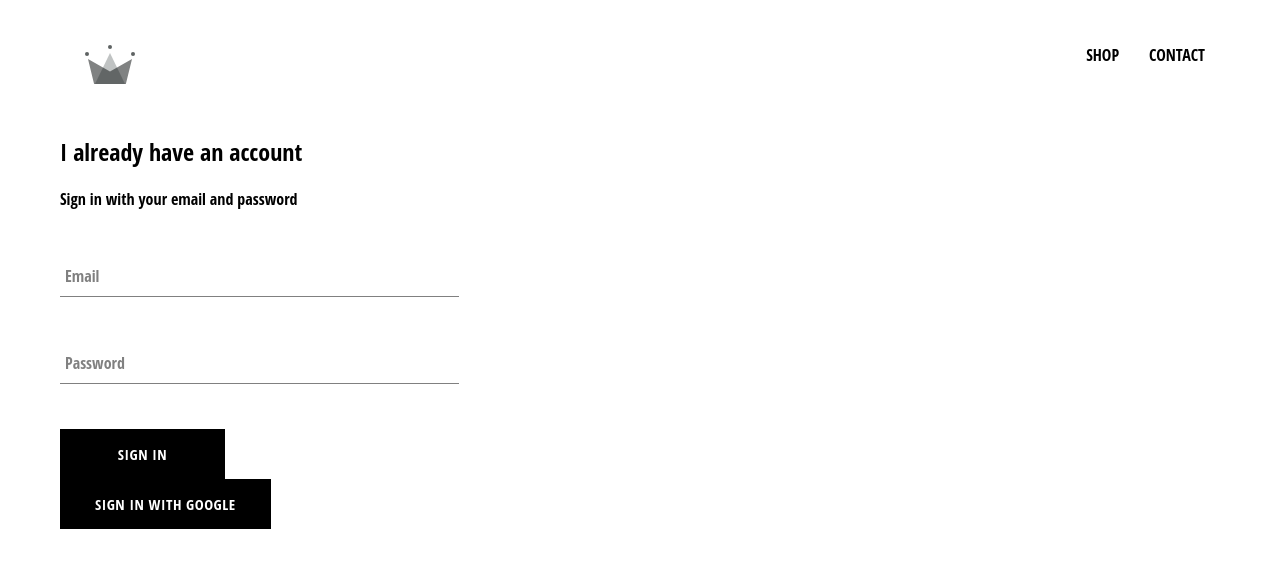
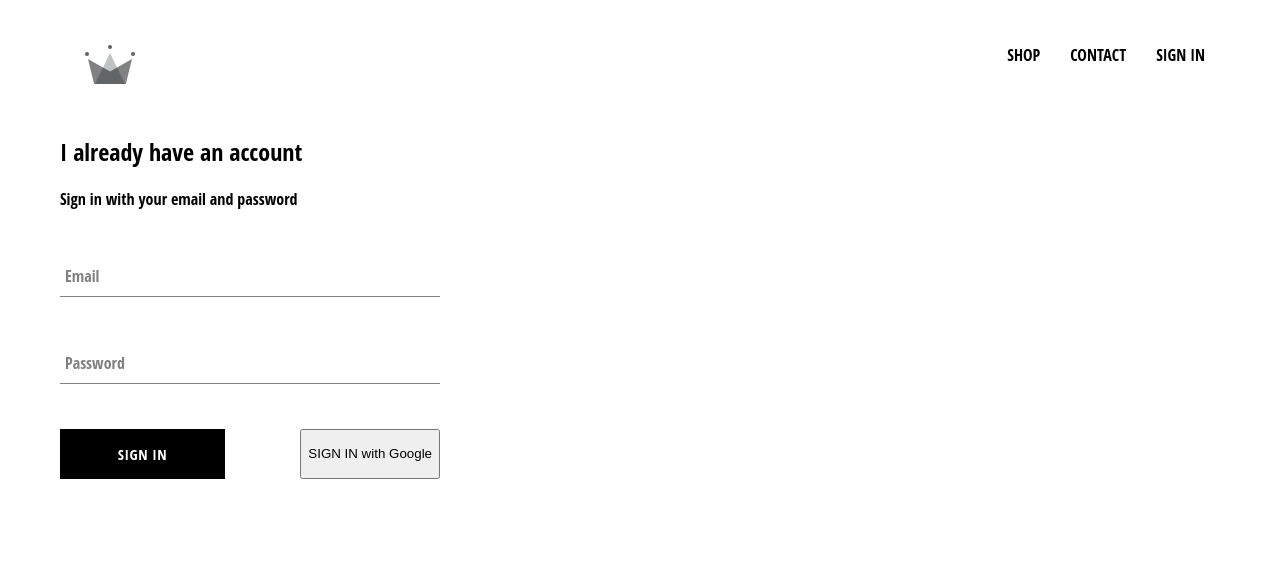
Before and after one commit to pandadebasish57/crwn-clothing, a React (Create React App) app: page /signin in a window 1280 px wide. Shown: the top 568 px of the page. Built offline with nearby package versions, Linux system fonts and the light colour scheme; no server answers.

Commit message:
Sign In component

```diff
--- a/package.json
+++ b/package.json
@@ -6,11 +6,12 @@
     "@testing-library/jest-dom": "^5.11.4",
     "@testing-library/react": "^11.1.0",
     "@testing-library/user-event": "^12.1.10",
+    "firebase": "^8.4.1",
     "node-sass": "^5.0.0",
     "react": "^17.0.2",
     "react-dom": "^17.0.2",
     "react-router-dom": "^5.2.0",
-    "react-scripts": "4.0.3",
+    "react-scripts": "^4.0.3",
     "web-vitals": "^1.0.1"
   },
   "scripts": {
--- a/src/App.css
+++ b/src/App.css
@@ -6,3 +6,6 @@
     text-decoration: none;
     color: black;
 }
+*{
+    box-sizing: border-box;
+}
--- a/src/App.js
+++ b/src/App.js
@@ -1,43 +1,44 @@
-import React from 'react';
-import {Switch,Route} from 'react-router-dom';
-import './App.css';
+import React from "react";
+import { Switch, Route, BrowserRouter as Router } from "react-router-dom";
+import "./App.css";
+import HomePage from "./components/pages/homepage/homepage.component";
+import ShopPage from "./components/pages/shop/shop.component";
+import SignInAndSignUpPage from "./components/pages/sign-in-and-sign-up/sign-in-and-sign-up.component";
+import Header from "./components/header/header.component";
+import { auth } from "../src/components/firebase/firebase.utils";
 
-import HomePage from './components/pages/homepage/homepage.component';
-import ShopPage from './components/pages/shop/shop.component';
-import SignInAndSignUpPage from './components/pages/sign-in-and-sign-up/sign-in-and-sign-up.component';
-import Header from './components/header/header.component';
-import {auth} from '../src/components/firebase/firebase.utils';
-
-class App extends React.Component{
-  constructor(){
+class App extends React.Component {
+  constructor() {
     super();
-    this.state={
-      currentUser:null
-    }
+    this.state = {
+      currentUser: null,
+    };
   }
-  unsubscribeFromAuth=null
-  componentDidMount(){
-    this.unsubscribeFromAuth=auth.onAuthStateChanged(user=>{
-      this.statState({currentUser:user});
-
+  unsubscribeFromAuth = null;
+  componentDidMount() {
+    this.unsubscribeFromAuth = auth.onAuthStateChanged((user) => {
+      this.setState({ currentUser: user });
       console.log(user);
-    })
+    });
   }
-  componentWillUnmount(){
+  componentWillUnmount() {
     this.unsubscribeFromAuth();
   }
 
-  render(){
+  render() {
     return (
       <div>
-        <Header />
-        <Switch>
-          <Route exact path='/' component={HomePage}/>
-          <Route path='/shop' component={ShopPage}/>
-          <Route path='/signin' component={SignInAndSignUpPage}/>
-        </Switch>
+        <Header currentUser={this.state.currentUser} />
+        <Router>
+          <Switch>
+            <Route exact path="/" component={HomePage} />
+            <Route path="/shop" component={ShopPage} />
+            <Route path="/signin" component={SignInAndSignUpPage} />
+          </Switch>
+        </Router>
       </div>
-    );}
+    );
+  }
 }
 
 export default App;
--- a/src/components/custom-button/custom-button.component.jsx
+++ b/src/components/custom-button/custom-button.component.jsx
@@ -2,8 +2,8 @@
 
 import './custom-button.style.scss';
 
-const CustomButton=({children,...otherProps})=>(
-    <button className='custom-button' {...otherProps}>
+const CustomButton=({children,isGoogleSignIn,...otherProps})=>(
+    <button className={`${isGoogleSignIn ? 'google-sign-in':''}custom-button`} {...otherProps}>
         {children}
     </button>
 
--- a/src/components/header/header.component.jsx
+++ b/src/components/header/header.component.jsx
@@ -1,8 +1,9 @@
-import React from 'react';
-import {Link} from 'react-router-dom';
-import './header.style.scss';
-import {ReactComponent as Logo} from '../../assets/crown.svg';
-const Header = () => (
+import React from "react";
+import { Link } from "react-router-dom";
+import { auth } from "../firebase/firebase.utils";
+import "./header.style.scss";
+import { ReactComponent as Logo } from "../../assets/crown.svg";
+const Header = ({ currentUser }) => (
   <div className="header">
     <Link className="logo-container" to="/">
       <Logo className="logo" />
@@ -14,8 +15,17 @@
       <Link className="option" to="/shop">
         CONTACT
       </Link>
+      {currentUser ? (
+        <div className="option" onClick={() => auth.signOut()}>
+          SIGN OUT
+        </div>
+      ) : (
+        <Link className="option" to="/signin">
+          SIGN IN
+        </Link>
+      )}
     </div>
   </div>
-)
+);
 
 export default Header;
--- a/src/components/sign-in/sign-in.component.jsx
+++ b/src/components/sign-in/sign-in.component.jsx
@@ -1,32 +1,32 @@
-import React from 'react';
+import React from "react";
 
-import './sign-in.style.scss';
+import "./sign-in.style.scss";
 
-import FormInput from '../form-input/form-input.component';
+import FormInput from "../form-input/form-input.component";
 
-import CustomButton from '../custom-button/custom-button.component';
+import CustomButton from "../custom-button/custom-button.component";
 
-import {signInWithGoogle} from '../firebase/firebase.utils';
+import { signInWithGoogle } from "../firebase/firebase.utils";
 
-class SignIn extends React.Component{
-    constructor(props){
+class SignIn extends React.Component {
+  constructor(props) {
     super(props);
     this.state = {
       email: "",
       password: "",
     };
   }
-    handleSubmit=event=>{
+  handleSubmit = (event) => {
     event.preventDefault();
 
-        this.setState({email:'',password:''});
+    this.setState({ email: "", password: "" });
   };
-    handleChange=event=>{
-        const {value,name}=event.target;
+  handleChange = (event) => {
+    const { value, name } = event.target;
 
-        this.setState({[name]:value});
+    this.setState({ [name]: value });
   };
-    render(){
+  render() {
     return (
       <div className="sign-in">
         <h2>I already have an account</h2>
@@ -49,14 +49,16 @@
             label="Password"
             required
           />
-
+          <div className="buttons">
             <CustomButton type="submit">SIGN IN</CustomButton>
-              <CustomButton onClick={signInWithGoogle}>{''}SIGN IN with Google{''}</CustomButton>
+            <CustomButton onClick={signInWithGoogle} isGoogleSignIn>
+              {""}SIGN IN with Google{""}
+            </CustomButton>
+          </div>
         </form>
       </div>
     );
   }
-
 }
 
 export default SignIn;
--- a/src/components/sign-in/sign-in.style.scss
+++ b/src/components/sign-in/sign-in.style.scss
@@ -1,9 +1,13 @@
 .sign-in{
-    width: 30vw;
+    width: 380px;
     display: flex;
     flex-direction: column;
 
     .title{
         margin: 10px 0;
     }
+    .buttons{
+        display: flex;
+        justify-content: space-between;
+    }
 }
```
Also changed, not shown: src/index.js (+6 -7 lines), 2 other files (tests, documents, lock files or other folders). Lines whose indentation alone changed are shown as unchanged.
